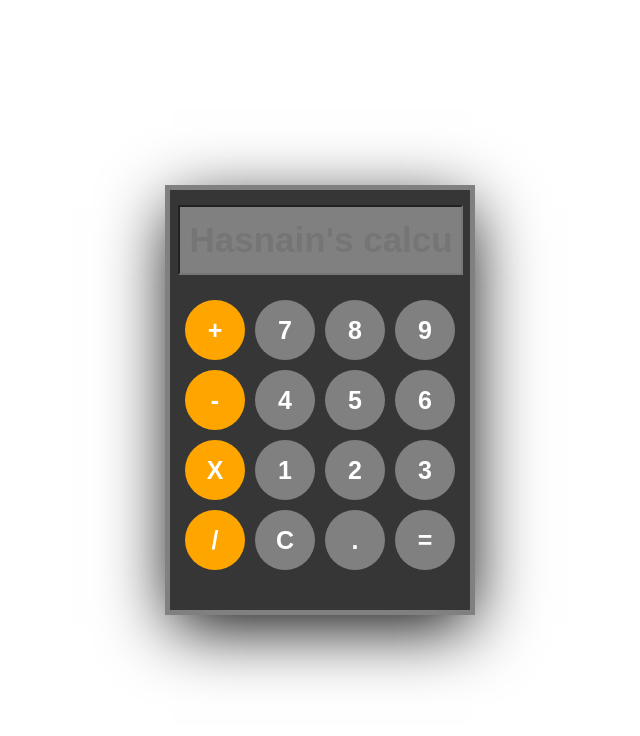
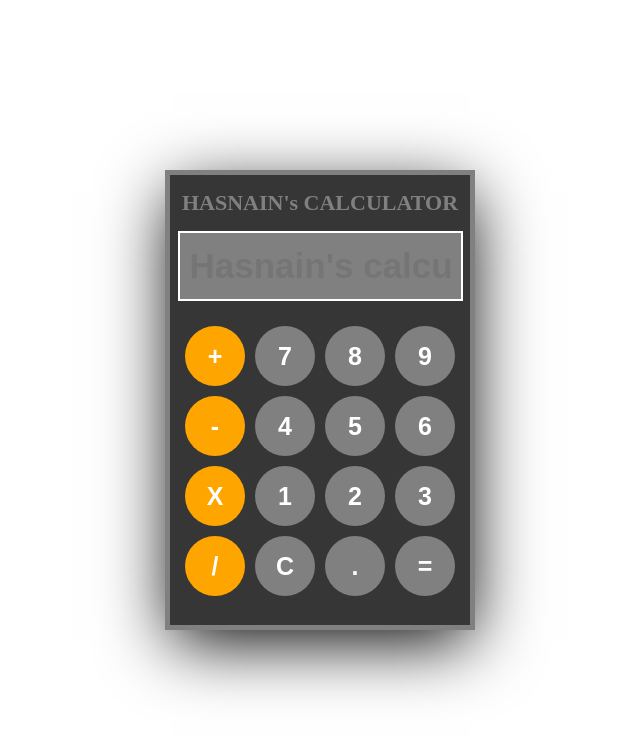
Before and after one commit to Hasnain3007/Calculator, a plain HTML site: page index.html in a window 1280 px wide. Shown: the whole page, without its empty margins (320-960 px from the left). Drawn offline with Linux system fonts and the light colour scheme.

Commit message:
calculator

```diff
--- a/index.html
+++ b/index.html
@@ -4,13 +4,17 @@
 <head>
     <meta charset="UTF-8">
     <meta name="viewport" content="width=device-width, initial-scale=1.0">
-    <title>Document</title>
+    <title>Calculator</title>
     <link rel="stylesheet" href="style.css">
+    <link rel="shortcut icon"
+        href="https://encrypted-tbn0.gstatic.com/images?q=tbn:ANd9GcR1ayakZVD8L90nZNISmj2VB5ikyq-6RZP-Cw&usqp=CAU"
+        type="image/x-icon">
 </head>
 
 <body>
     <div class="main">
         <div class="calculator">
+            <h1>HASNAIN's CALCULATOR</h1>
             <input placeholder="Hasnain's calculate" type="text" readonly name="" id="display">
             <div id="key">
                 <button class="orange" onclick="appendToDisplay('+')">+</button>
@@ -34,4 +38,5 @@
     </div>
 </body>
 <script src="script.js"></script>
+
 </html>
--- a/style.css
+++ b/style.css
@@ -4,7 +4,12 @@
     /* border: 1px solid red; */
 }
 
-body {}
+body h1{
+    color: gray;
+    /* text-transform: uppercase; */
+    font-size: 22px;
+    margin-top: 15px;
+}
 
 .main {
     /* width: 100%; */
@@ -20,7 +25,7 @@ body {}
     flex-direction: column;
     align-items: center;
     width: 300px;
-    height: 420px;
+    height: 450px;
     border: 5px solid gray;
     box-shadow: 1px 17px 66px -6px rgba(0, 0, 0, 1);
     -webkit-box-shadow: 1px 17px 66px -6px rgba(0, 0, 0, 1);
@@ -42,6 +47,8 @@ input {
     text-align: end;
     padding: 10px;
     box-sizing: border-box;
+    border: 2px solid white;
+    outline: none;
 }
 
 #key {
```
